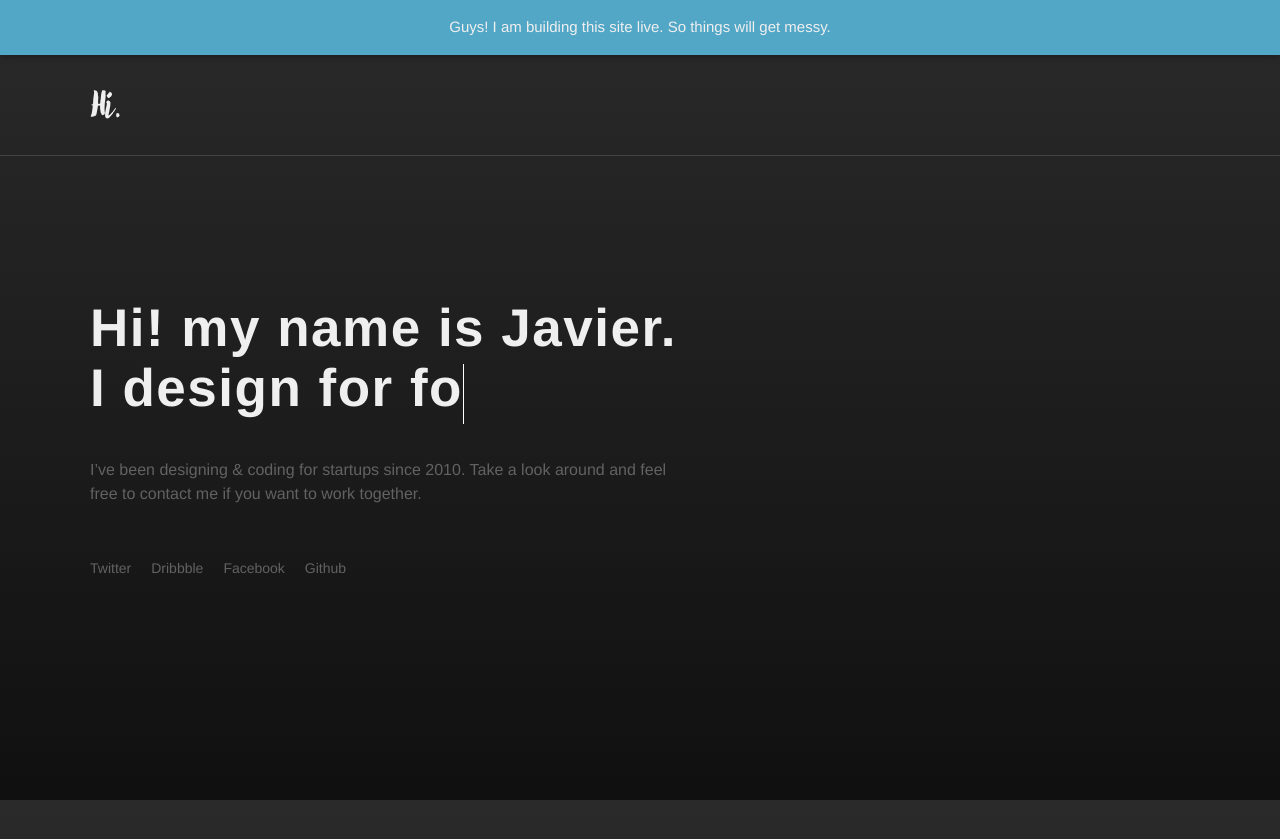
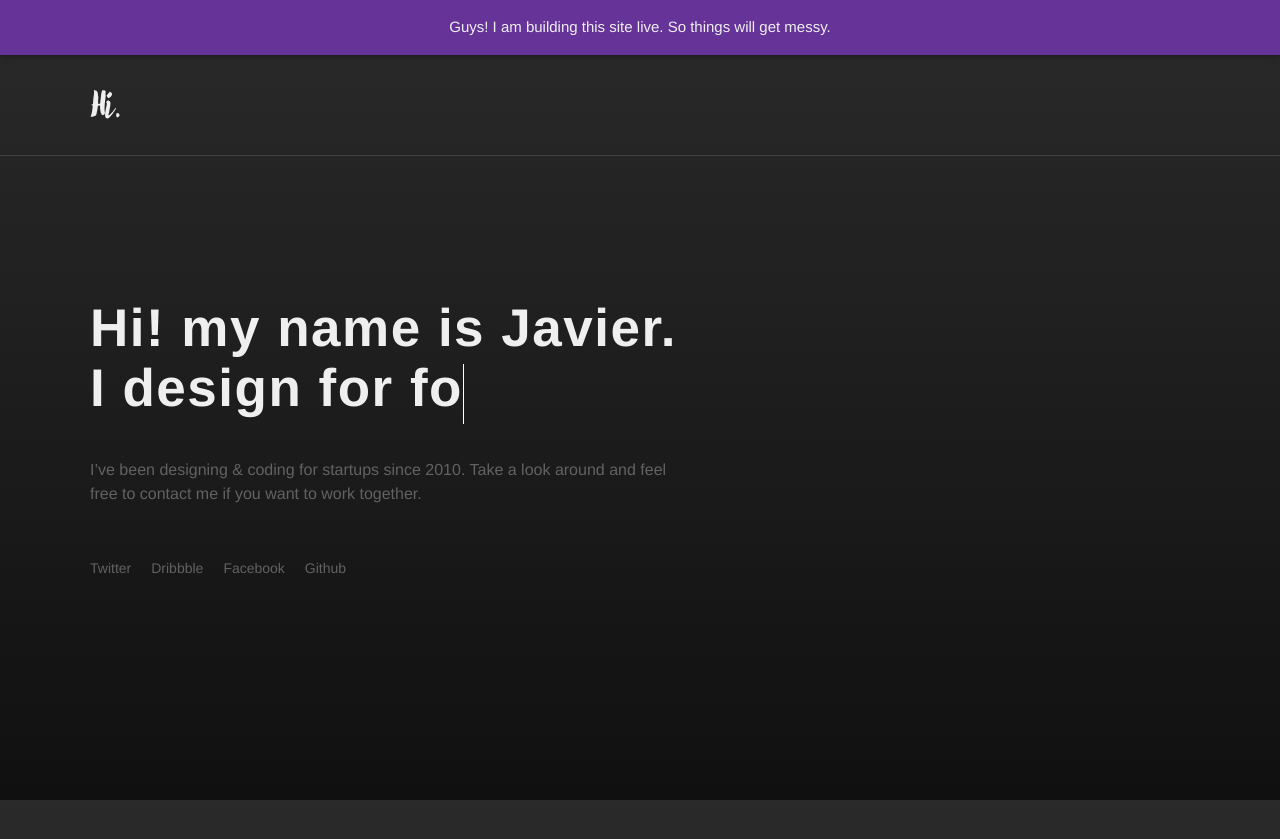
Before and after one commit to javierlocp/javierlocp.github.io, a Jekyll site: the page built from index.html, in a window 1280 px wide. Shown: the top 839 px of the page. Built offline with Jekyll 4.4.1, drawn with Linux system fonts in a browser that asks for light colours.

Commit message:
change noti background color

```diff
--- a/_sass/_helper.scss
+++ b/_sass/_helper.scss
@@ -89,7 +89,7 @@ p{
 .notification{
 	text-align: center;
 	padding: 16px 0;
-	background-color: #52A7C7;
+	background-color: rebeccapurple;
 	box-shadow: 0 2px 6px rgba(0,0,0,0.3);
 	h3{
 		margin: 0;
```
